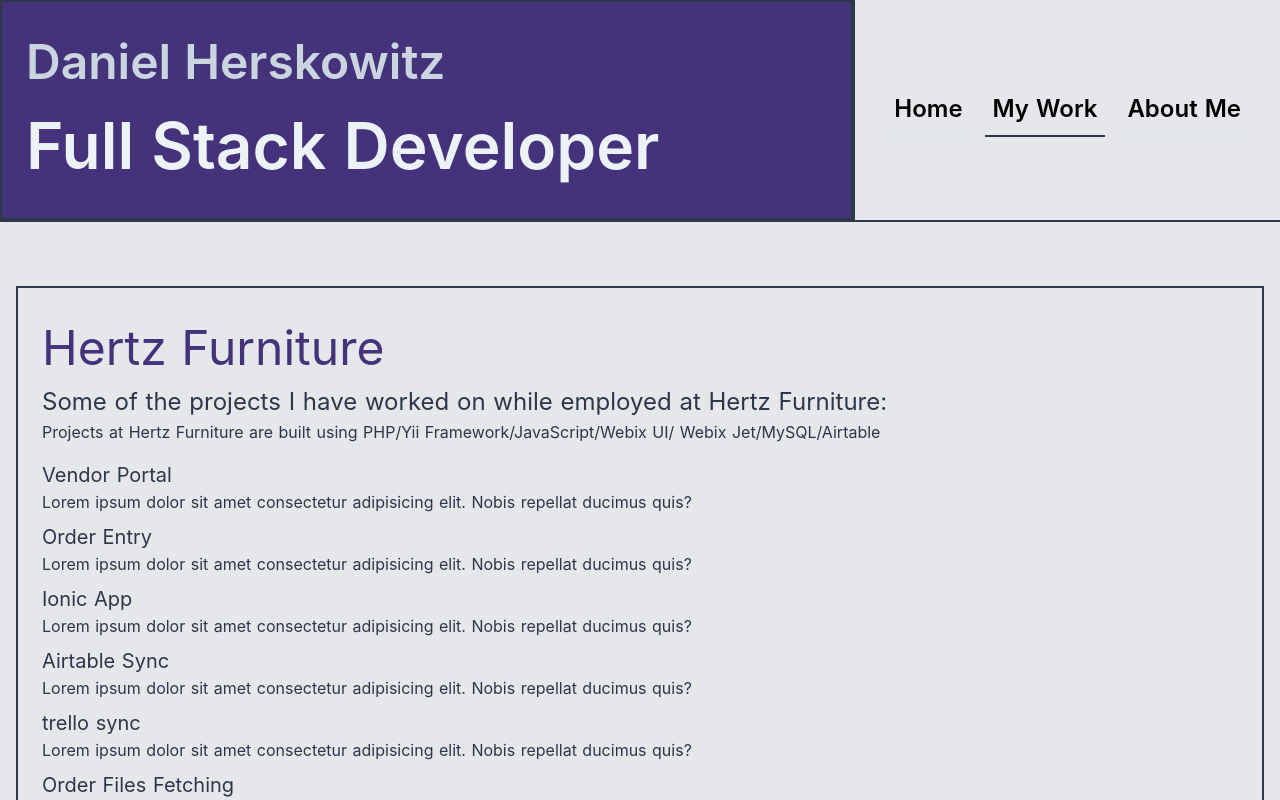
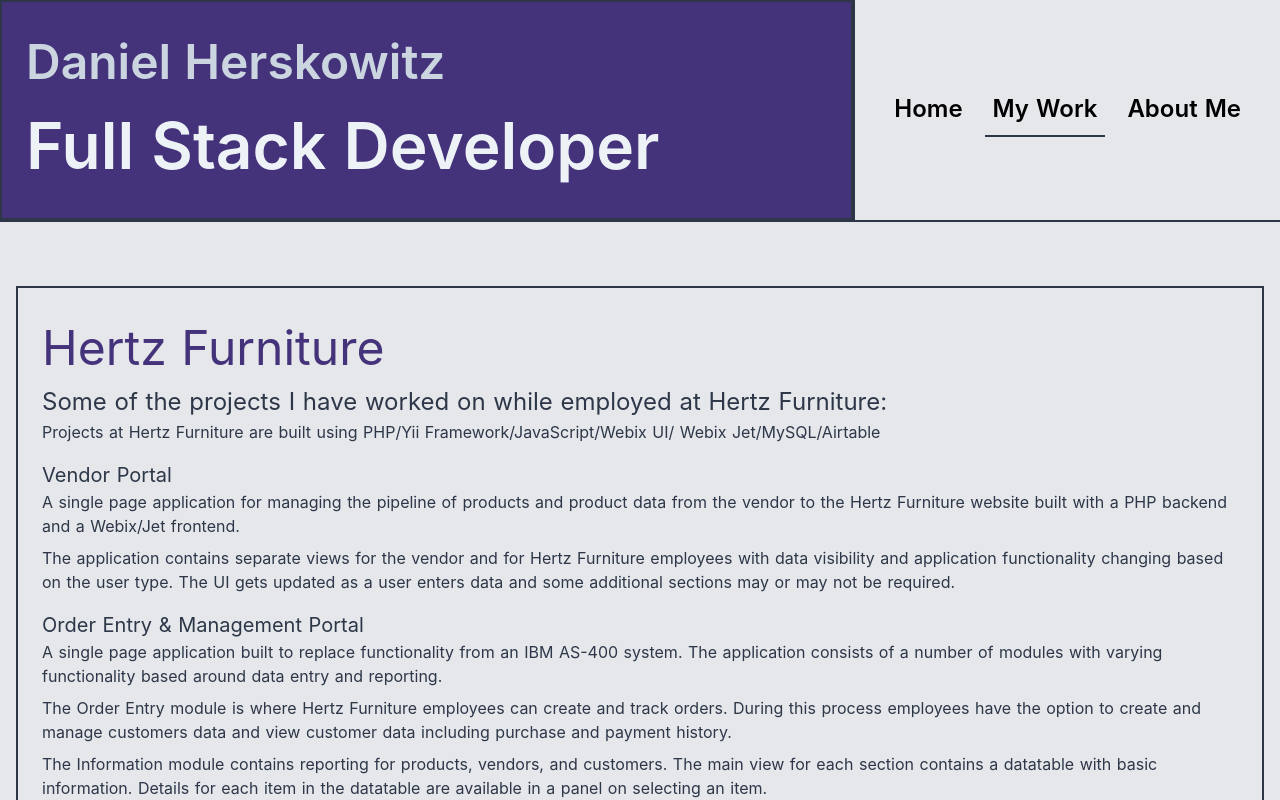
Before and after one commit to dherskowitz/portfolio, a Nuxt app: page /mywork in a window 1280 px wide. Shown: the top 800 px of the page. Built offline with nearby package versions, Linux system fonts and the light colour scheme.

Commit message:
add meta info, start on hertz text

```diff
--- a/pages/mywork.vue
+++ b/pages/mywork.vue
@@ -11,11 +11,18 @@
         <p class="pb-2">Projects at Hertz Furniture are built using PHP/Yii Framework/JavaScript/Webix UI/ Webix Jet/MySQL/Airtable</p>
         <div class="mt-2">
           <div class="text-xl">Vendor Portal</div>
-          <div>Lorem ipsum dolor sit amet consectetur adipisicing elit. Nobis repellat ducimus quis?</div>
+          <div>
+            <p class="pb-2">A single page application for managing the pipeline of products and product data from the vendor to the Hertz Furniture website built with a PHP backend and a Webix/Jet frontend. </p>
+            <p class="pb-2">The application contains separate views for the vendor and for Hertz Furniture employees with data visibility and application functionality changing based on the user type. The UI gets updated as a user enters data and some additional sections may or may not be required.</p>
+          </div>
         </div>
         <div class="mt-2">
-          <div class="text-xl">Order Entry</div>
-          <div>Lorem ipsum dolor sit amet consectetur adipisicing elit. Nobis repellat ducimus quis?</div>
+          <div class="text-xl">Order Entry & Management Portal</div>
+          <div>
+            <p class="pb-2">A single page application built to replace functionality from an IBM AS-400 system. The application consists of a number of modules with varying functionality based around data entry and reporting.</p>
+            <p class="pb-2">The Order Entry module is where Hertz Furniture employees can create and track orders. During this process employees have the option to create and manage customers data and view customer data including purchase and payment history.</p>
+            <p class="pb-2">The Information module contains reporting for products, vendors, and customers. The main view for each section contains a datatable with basic information. Details for each item in the datatable are available in a panel on selecting an item.</p>
+          </div>
         </div>
         <div class="mt-2">
           <div class="text-xl">Ionic App</div>
@@ -127,3 +134,18 @@
     </section>
   </div>
 </template>
+
+<script>
+export default {
+    head: {
+        title: 'My Work | Daniel Herskowitz | Full Stack Developer | Jerusalem | NY',
+        meta: [
+            {
+                hid: 'description',
+                name: 'description',
+                content: 'Portfolio of my work.'
+            }
+        ]
+    }
+};
+</script>
```
